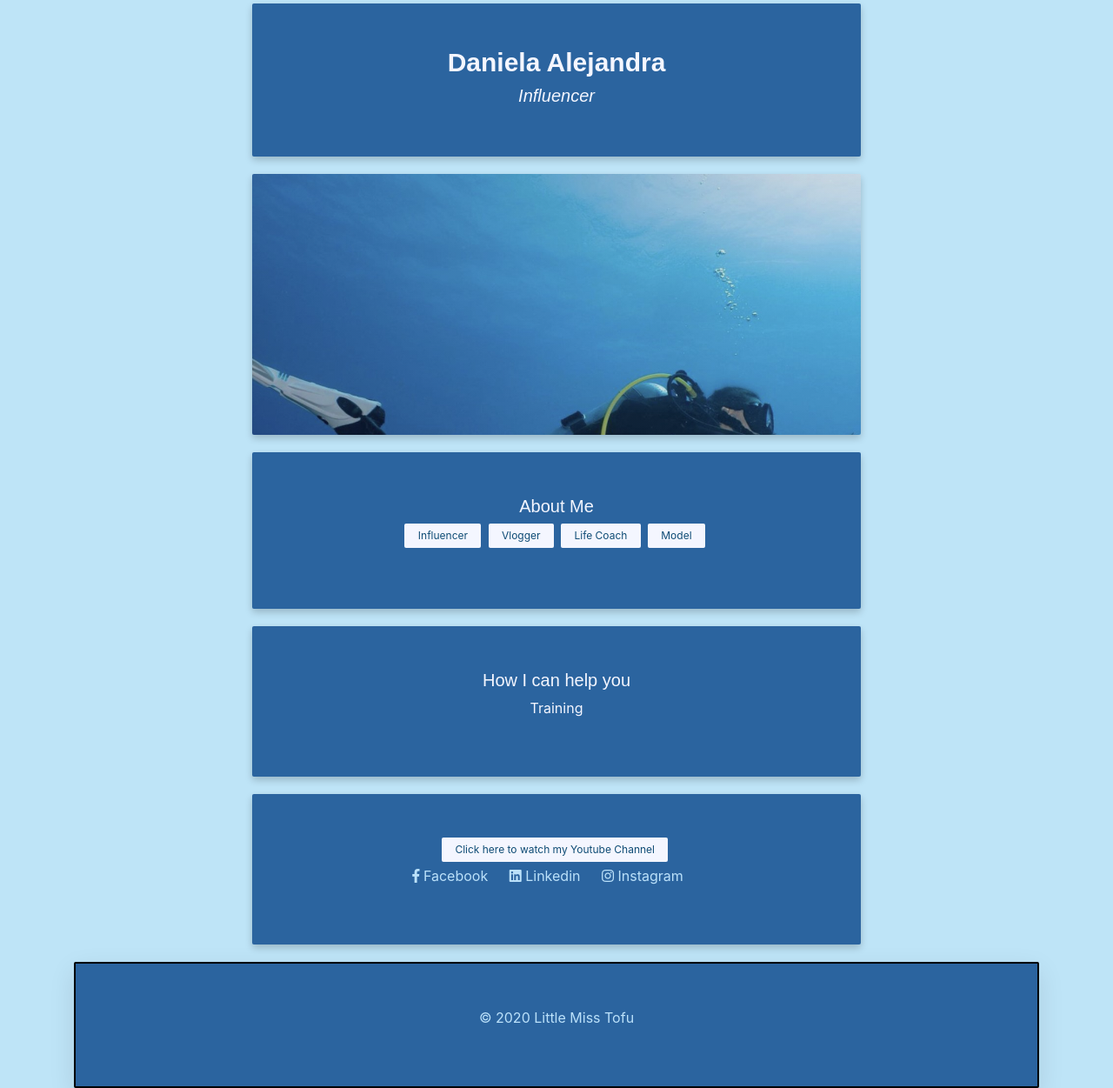
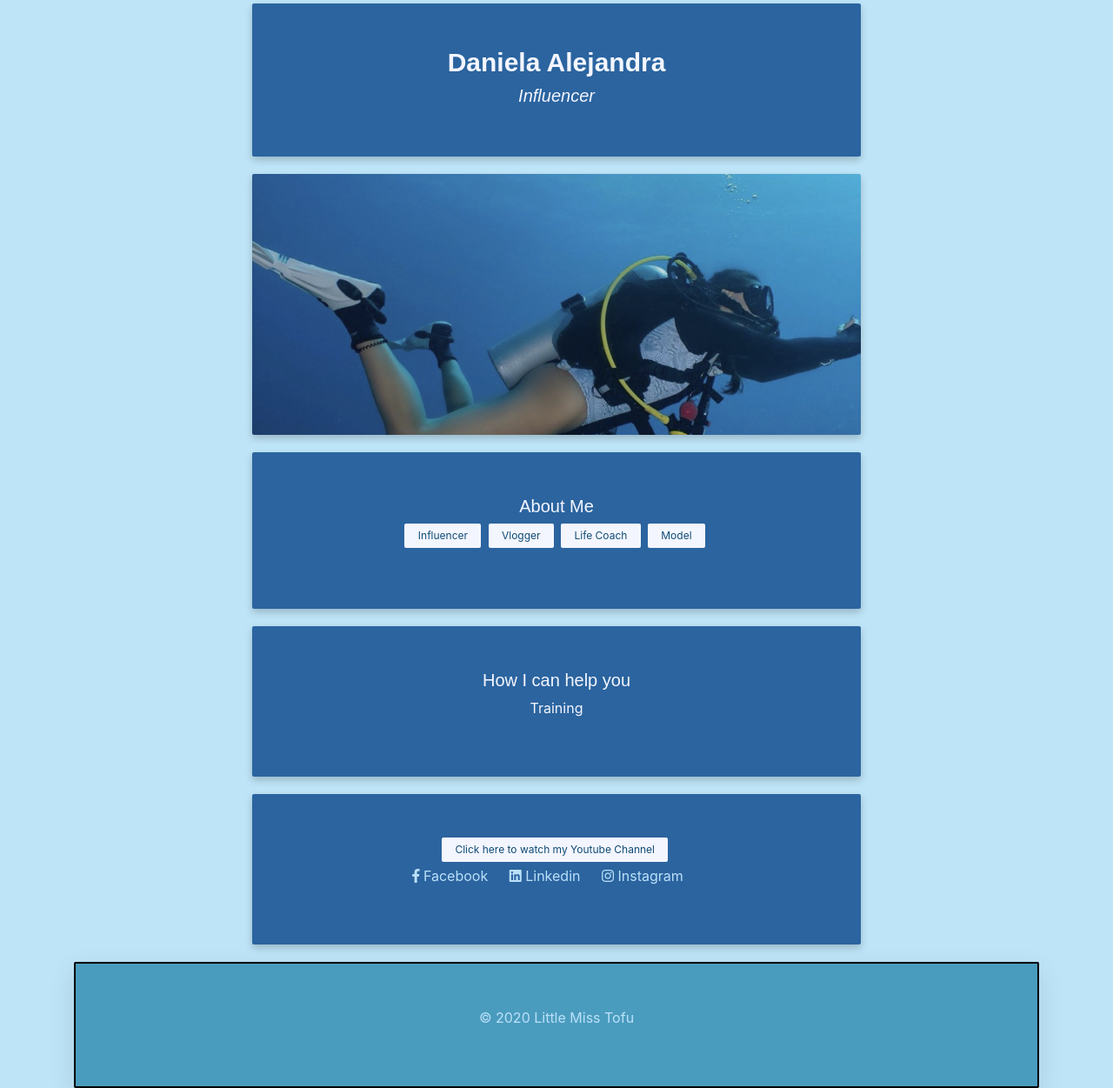
Before and after one commit to DaniSinc/profile, a PHP site: page / in a window 1280 px wide. Shown: the part 336-1587 px from the top of the page at 87% size. Run offline with PHP 8.4, Linux system fonts and the light colour scheme; some libraries are stand-ins or nearby versions.

Commit message:
make my profile prettier

```diff
--- a/style.css
+++ b/style.css
@@ -33,7 +33,7 @@ div {
 }
 
 footer {
-  background-color: #2B649F;
+  background-color: #4A9CBE;
   text-align: center;
   border: 2px, solid, black;
   border-radius: 2px;
```
Also changed, not shown: images/Scuba2.jpg.
